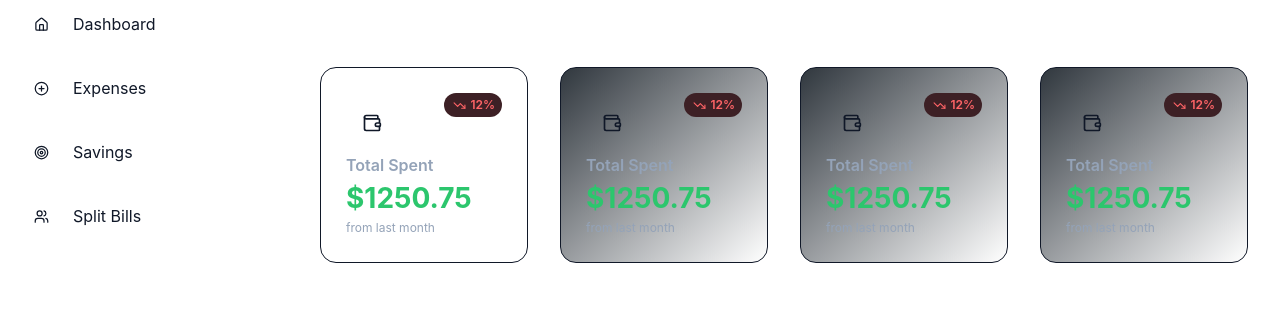
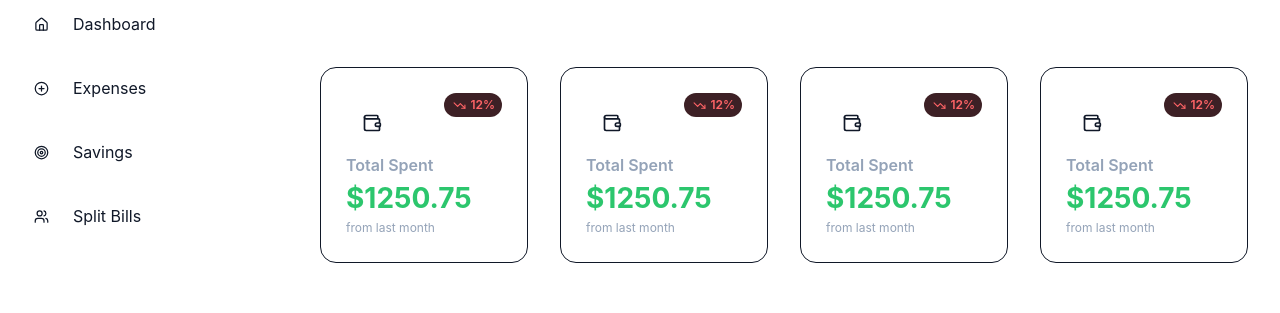
Before and after one commit to mekihallil/finance-tracker, a React (Vite) app in the folder frontend/: page / in a window 1280 px wide. Shown: the part 128-441 px from the top of the page. Built offline with nearby package versions, Linux system fonts and the light colour scheme; no server answers.

Commit message:
style: support dark/light mode all cards

```diff
--- a/frontend/src/components/TotalInfo.tsx
+++ b/frontend/src/components/TotalInfo.tsx
@@ -24,7 +24,7 @@ export const TotalInfo: FC = (): ReactElement => {
               <div className="text-[#94A3B8] text-[12px]">from last month</div>
             </section>
           </article>
-          <article className="flex flex-col justify-between bg-linear-to-tl to-[#30373E] border rounded-2xl w-68.75 p-6.25 ">
+          <article className="flex flex-col justify-between dark:bg-linear-to-tl dark:to-[#30373E] border rounded-2xl w-68.75 p-6.25 ">
             <header className="flex justify-between">
               <Wallet size={20} className="mx-4 my-5" />
               <div>
@@ -42,7 +42,7 @@ export const TotalInfo: FC = (): ReactElement => {
               <div className="text-[#94A3B8] text-[12px]">from last month</div>
             </section>
           </article>
-          <article className="flex flex-col justify-between bg-linear-to-tl to-[#30373E] border rounded-2xl w-68.75 p-6.25 ">
+          <article className="flex flex-col justify-between dark:bg-linear-to-tl dark:to-[#30373E] border rounded-2xl w-68.75 p-6.25 ">
             <header className="flex justify-between">
               <Wallet size={20} className="mx-4 my-5" />
               <div>
@@ -60,7 +60,7 @@ export const TotalInfo: FC = (): ReactElement => {
               <div className="text-[#94A3B8] text-[12px]">from last month</div>
             </section>
           </article>
-          <article className="flex flex-col justify-between bg-linear-to-tl to-[#30373E] border rounded-2xl w-68.75 p-6.25 ">
+          <article className="flex flex-col justify-between dark:bg-linear-to-tl dark:to-[#30373E] border rounded-2xl w-68.75 p-6.25 ">
             <header className="flex justify-between">
               <Wallet size={20} className="mx-4 my-5" />
               <div>
```
